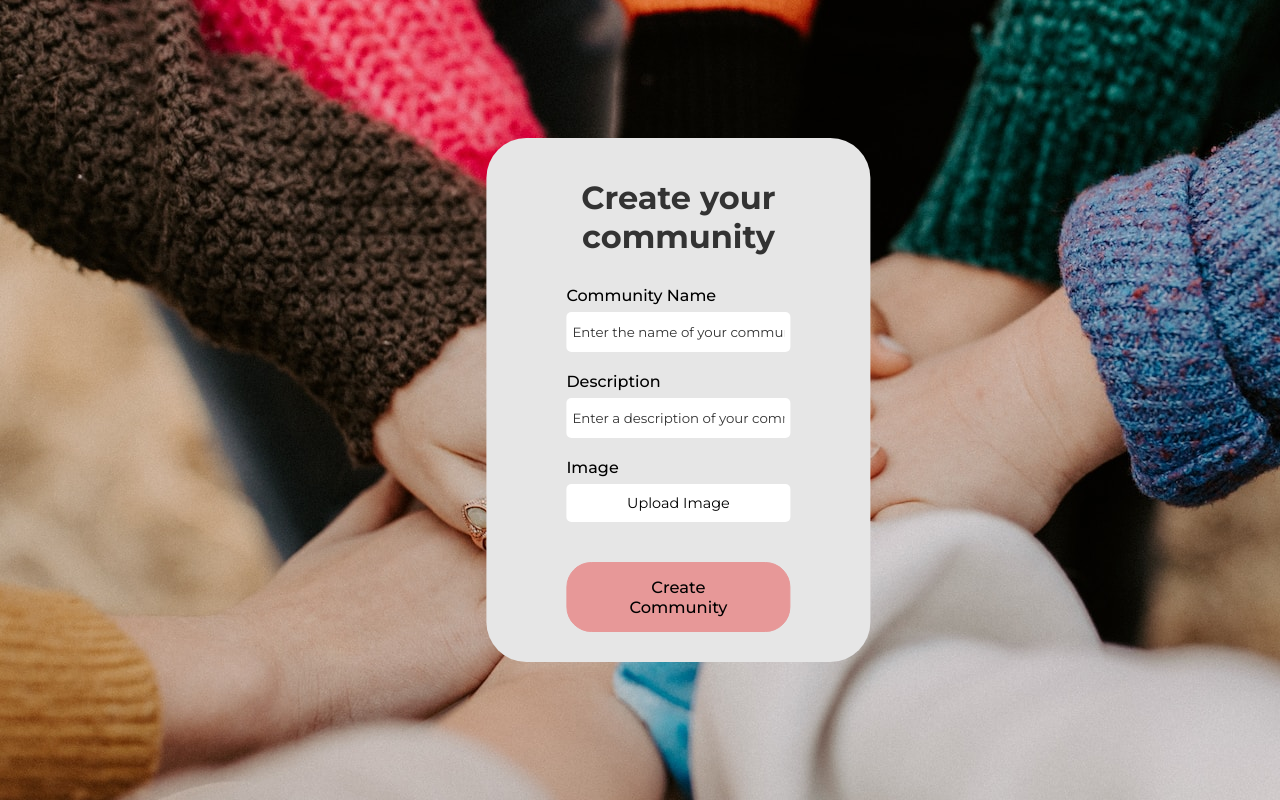
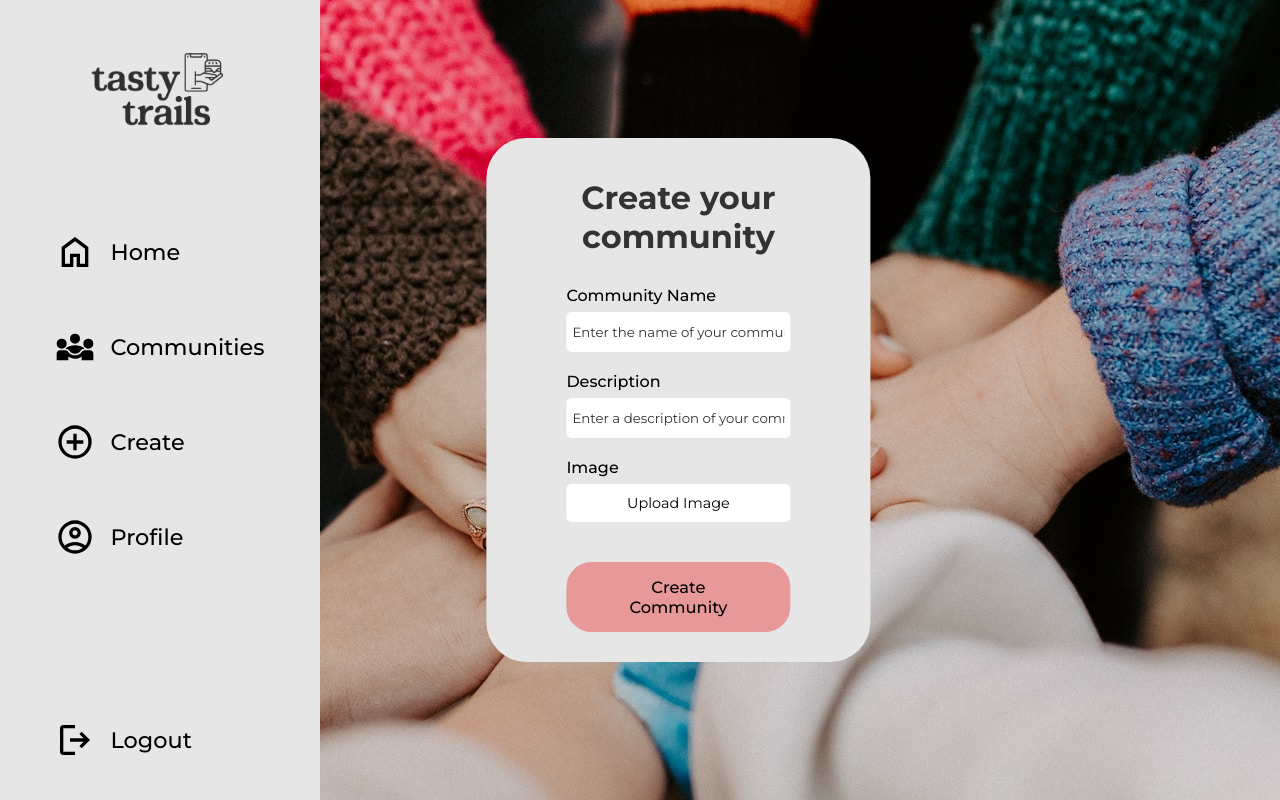
Before and after one commit to kaushik-manivannan/tasty-trails, a React (Create React App) app in the folder tasty-trails-client/: page /new-community in a window 1280 px wide. Built offline with nearby package versions, Linux system fonts and the light colour scheme.

Commit message:
Add Route for NewCommunityPage

```diff
--- a/tasty-trails-client/src/App.js
+++ b/tasty-trails-client/src/App.js
@@ -8,7 +8,7 @@ import LandingPage from './views/LandingPage/LandingPage.tsx';
 import PostDetailsPage from './views/PostDetailsPage/PostDetailsPage.tsx';
 import SignupFormContainer from './containers/SignUpFormContainer.tsx';
 import LoginFormContainer from './containers/LoginFormContainer.tsx';
-import NewCommunityContainer from './containers/NewCommunityContainer.tsx';
+import NewCommunityPage from './views/NewCommunityPage/NewCommunityPage.tsx';
 import CreatePostContainer from './containers/CreatePostContainer.tsx';
 import CreatePostPage from './views/CreatePostPage/CreatePostPage.tsx';
 
@@ -20,7 +20,7 @@ const router = createBrowserRouter(createRoutesFromElements([
   <Route path='/posts/create' element={ <CreatePostPage /> } />,
   <Route path='/comments' element={ <CommentListContainer /> }/>,
   <Route path='/communities' element={ <CommunityListContainer /> }/>,
-  <Route path='/new-community' element={ <NewCommunityContainer /> } />
+  <Route path='/new-community' element={ <NewCommunityPage /> } />
 ]));
 
 function App() {
```
